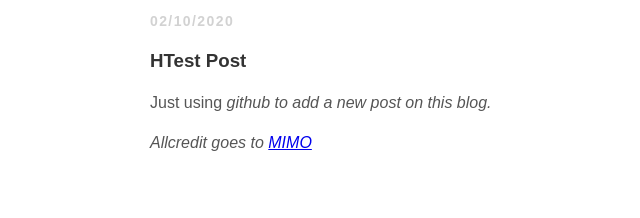
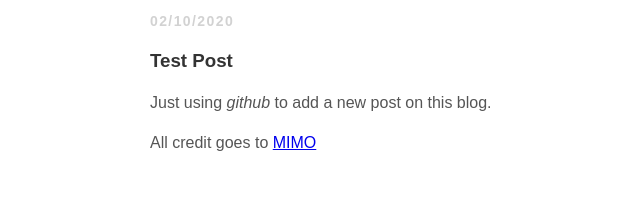
Before and after one commit to debjyoti8991/debjyoti8991.github.io, a plain HTML site: page index.html in a window 1280 px wide. Shown: the part 921-1139 px from the top of the page, 90-730 px from the left. Drawn offline with Linux system fonts and the light colour scheme; a small style sheet from the web is missing.

Commit message:
Update index.html

```diff
--- a/index.html
+++ b/index.html
@@ -54,10 +54,10 @@
                     <span>Me</span>
                 </div>
                 <p class="post-date">02/10/2020</p>
-                <h3 class="post-title">HTest Post</h3>
+                <h3 class="post-title">Test Post</h3>
                 <div class="post-content">
-                    <p>Just using <em>github<em> to add a new post on this blog.</p>
-                    <p>Allcredit goes to <a href="https://getmimo.com/" target="_blank">MIMO</a></p>
+                    <p>Just using <em>github</em> to add a new post on this blog.</p>
+                    <p>All credit goes to <a href="https://getmimo.com/" target="_blank">MIMO</a></p>
 
                 </div>
             </div>
```
